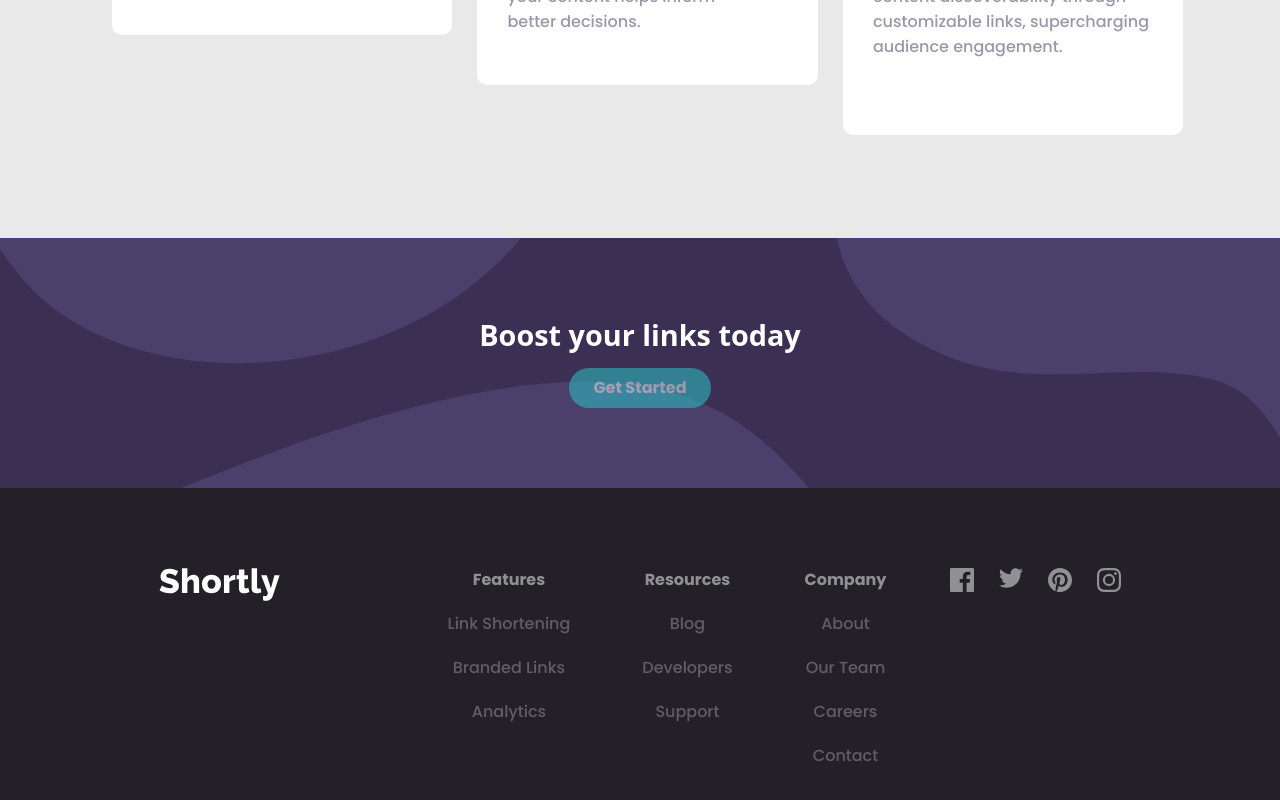
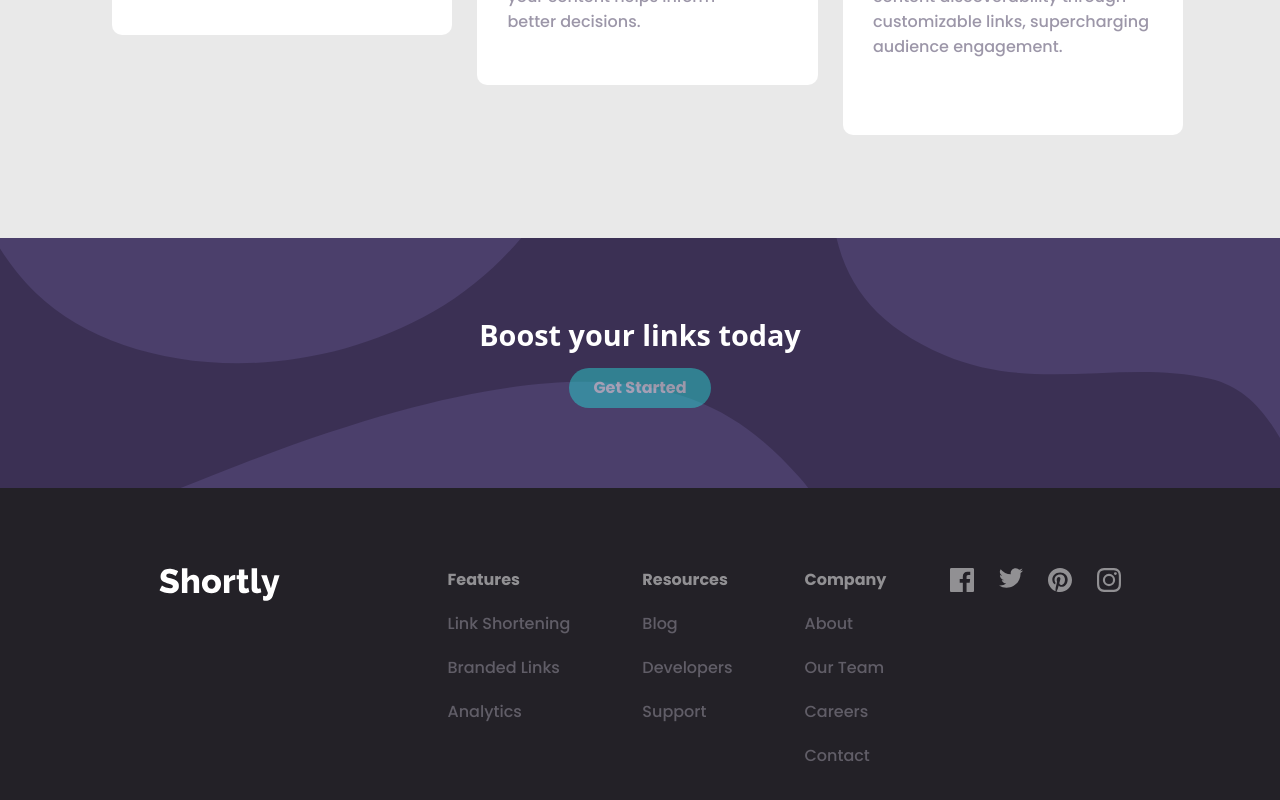
Before and after one commit to Ezekiel-web-dev-17/url-shortener-2, a React (Vite) app: page / in a window 1280 px wide. Shown: the part 1289-2089 px from the top of the page. Built offline with nearby package versions, Linux system fonts and the light colour scheme.

Commit message:
left-aligned footer on destop

```diff
--- a/components/footer/Footer.jsx
+++ b/components/footer/Footer.jsx
@@ -9,19 +9,19 @@ const Footer = () => {
     >
       <img className="mb-5 me-lg-5 pe-lg-5" src={whiteLogo} alt="" />
 
-      <ul className="opacity-50" aria-disabled="true">
+      <ul className="opacity-50 text-sm-start" aria-disabled="true">
         <li>Features</li>
         <li>Link Shortening</li>
         <li>Branded Links</li>
         <li>Analytics</li>
       </ul>
-      <ul className="opacity-50" aria-disabled="true">
+      <ul className="opacity-50 text-sm-start" aria-disabled="true">
         <li>Resources</li>
         <li>Blog</li>
         <li>Developers</li>
         <li>Support</li>
       </ul>
-      <ul className="opacity-50" aria-disabled="true">
+      <ul className="opacity-50 text-sm-start" aria-disabled="true">
         <li>Company</li>
         <li>About</li>
         <li>Our Team</li>
```
